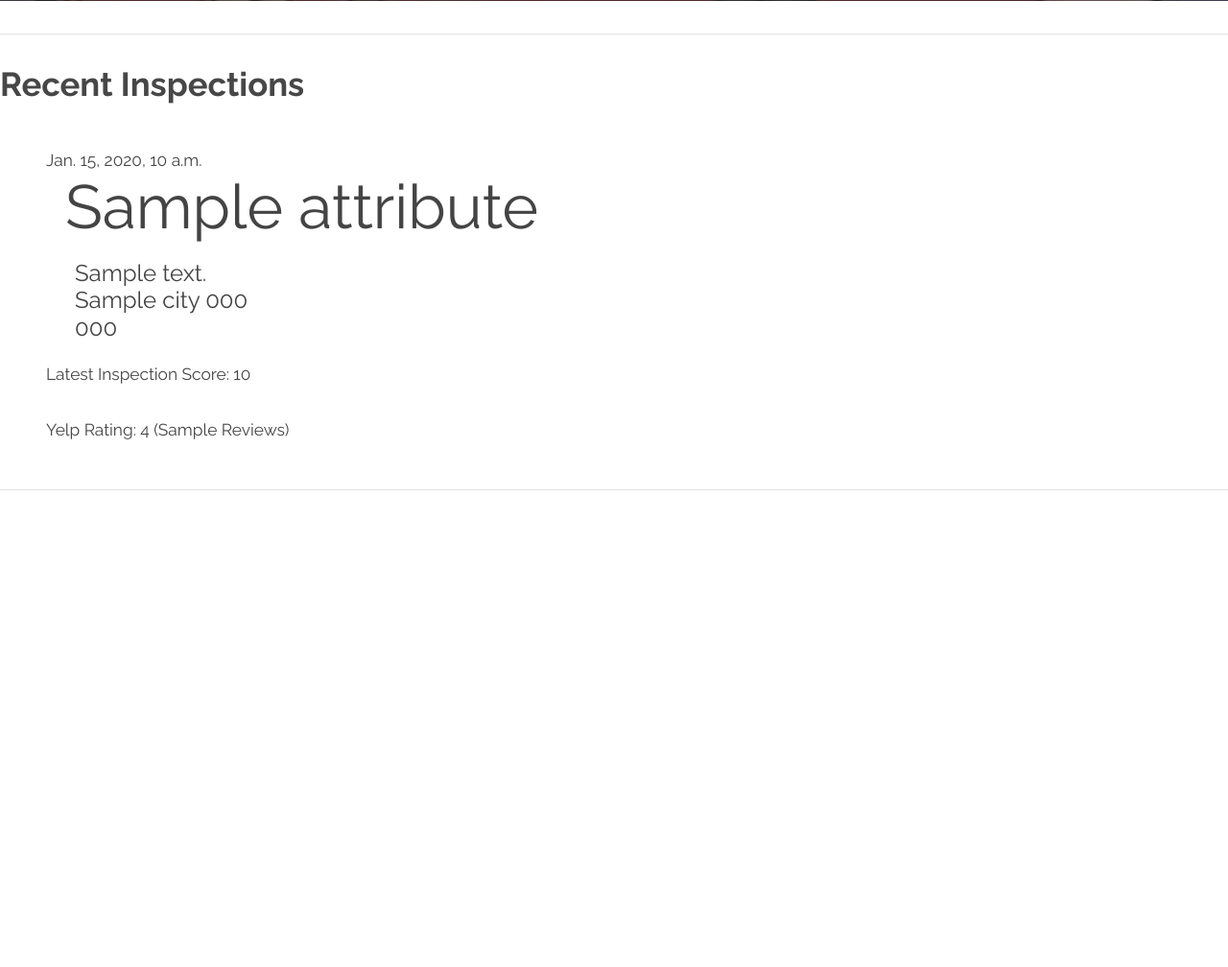
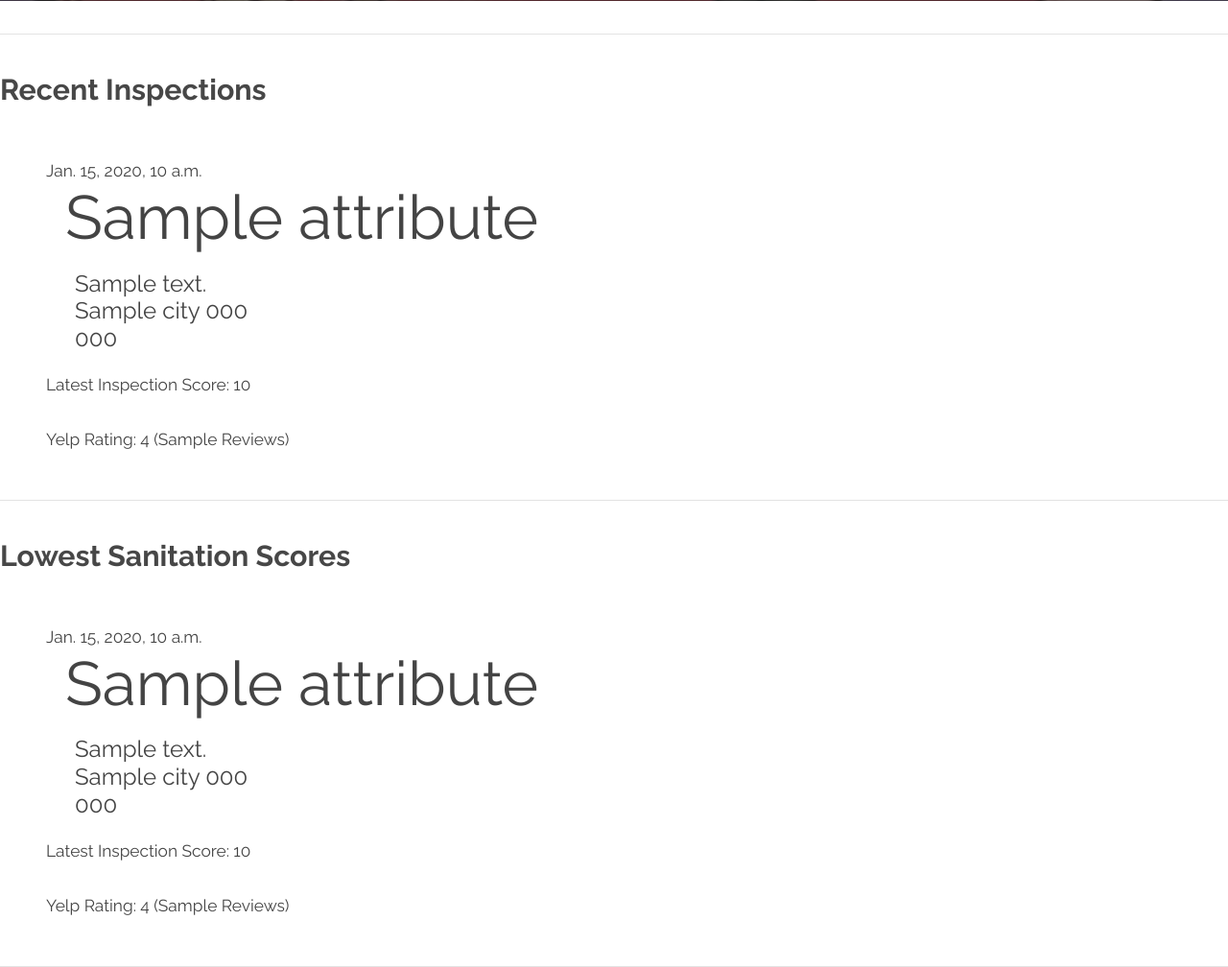
Before and after one commit to grub-or-not/grub-or-not, a Django app: template core/templates/core/browse.html in a window 1280 px wide. Shown: the part 750-1758 px from the top of the page at 96% size. Before the commit the page ends 1261 px from the top, so only its background shows below. Run offline with Django 3.2, Linux system fonts and the light colour scheme; the template is opened without the code that fills it: most values are stand-ins (such as "Sample title", 1, 10 or a date in 2020); some libraries are stand-ins or nearby versions.

Commit message:
add lowest inspection scores to browse page

```diff
--- a/core/templates/core/browse.html
+++ b/core/templates/core/browse.html
@@ -1,9 +1,9 @@
 {% extends "base.html" %}
 
 {% block content %}
-    <h1>Recent Inspections</h1>
+    <div id="results-display">
 
-    <div id="results-display">
+        <h2>Recent Inspections</h2>
         {% for inspection in recent_inspections %}
             <div class="restaurant" data-permitid="{{ inspection.attributes.PERMITID }}">
                 <div class="recent-inspection-date">
@@ -43,6 +43,46 @@
 
             <hr>
         {% endfor %}
+
+        <h2>Lowest Sanitation Scores</h2>
+        {% for inspection in lowest_inspections %}
+            <div class="restaurant" data-permitid="{{ inspection.attributes.PERMITID }}">
+                <div class="lowest-inspection-date">
+                    {{ inspection.attributes.DATE_ }}
+                </div>
+
+                <div class="restaurant-name">
+                    {{ inspection.attributes.NAME|safe }}
+                </div>
+
+                <div class="restaurant-address">
+                    {{ inspection.attributes.ADDRESS1 }}
+
+                    <br>
+
+                    {{ inspection.attributes.CITY }} {{ inspection.attributes.POSTALCODE }}
+                    <br>
+
+                    {{ inspection.attributes.PHONENUMBER }}
+                </div>
+
+                <span class="latest-inspection-score">
+                    Latest Inspection Score: {{ inspection.attributes.SCORE }}
+                </span>
+
+                <br>
+
+                <span class="latest-inspection-score">
+                    {% if inspection.attributes.YELP_RATING is not None  %}
+                        Yelp Rating: {{ inspection.attributes.YELP_RATING }}
+                        ({{ inspection.attributes.YELP_NUM_RATINGS }} Reviews)
+                    {% else %}
+                        No Yelp Rating Found.
+                    {% endif %}
+                </span>
+            </div>
+
+            <hr>
+        {% endfor %}
     </div>
-
 {% endblock %}
```
Also changed, not shown: core/views.py (+55 -8 lines).
